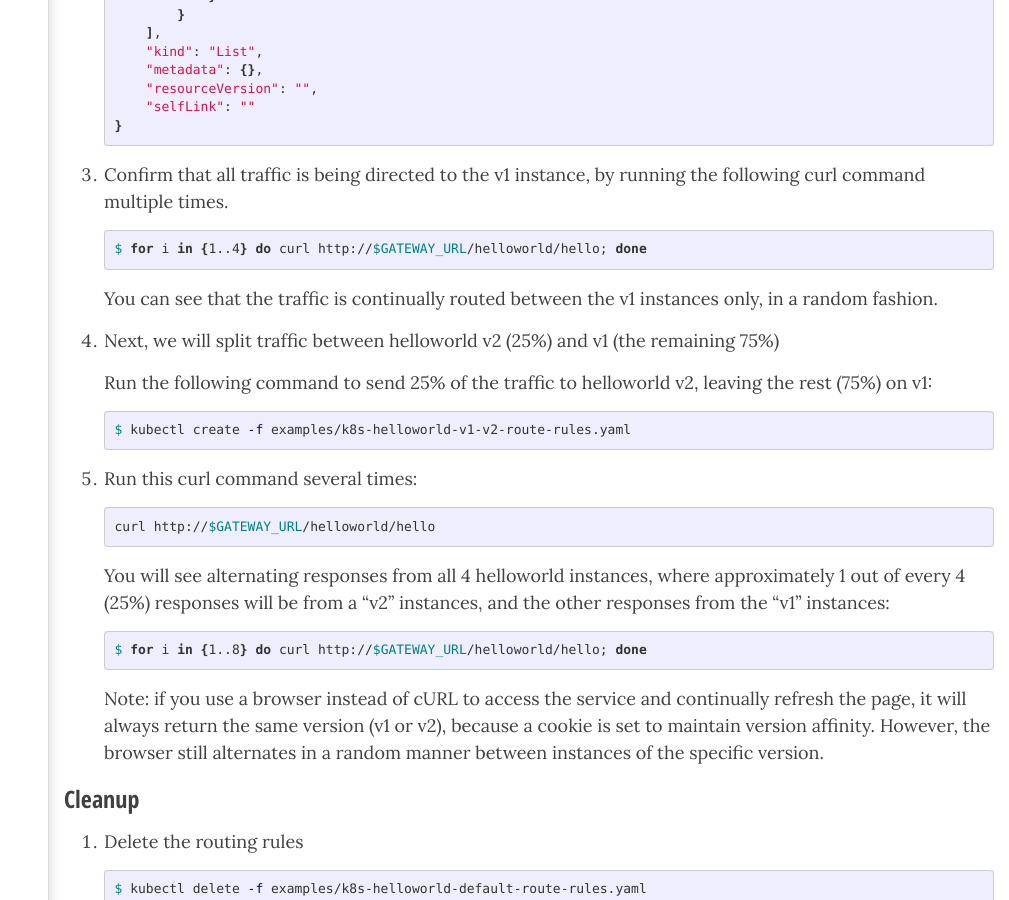
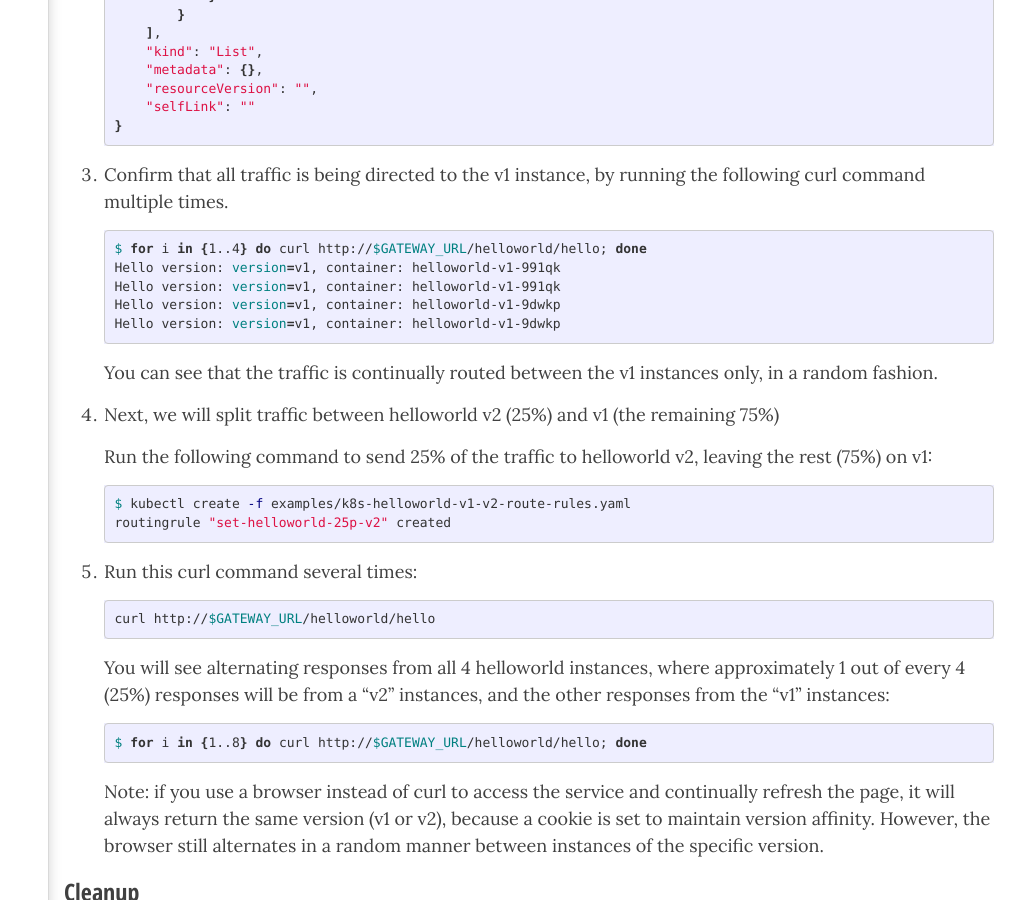
Before and after one commit to amalgam8/amalgam8.github.io, a Jekyll site: the page built from _docs/4-kubernetes/2-helloworld.md, in a window 1280 px wide and 900 px high, scrolled down 2220 px. Shown: the whole window, without its empty margins (271-1280 px from the left). Built offline with Jekyll 4.4.1, drawn with Linux system fonts in a browser that asks for light colours; nearby versions of some CDN libraries; some of the changed text lies outside the part shown.

Commit message:
v1 default works - updated docs to reflect output

````diff
--- a/_docs/4-kubernetes/2-helloworld.md
+++ b/_docs/4-kubernetes/2-helloworld.md
@@ -74,7 +74,7 @@ Please refer to [helloworld](/docs/demo-helloworld.html) for a detailed descript
 
    ```bash
    $ kubectl create -f examples/k8s-helloworld-default-route-rules.yaml
-   routingrule "set-helloworld-v1-default" created
+   routingrule "set-helloworld-default-v1" created
    ```
 
 1. We can confirm the rule is set by running the following command and confirming that `Status.state` is set to `valid`:
@@ -82,7 +82,7 @@ Please refer to [helloworld](/docs/demo-helloworld.html) for a detailed descript
    ```bash
    $ kubectl get routingrule
    NAME                        KIND
-   set-helloworld-v1-default   RoutingRule.v1.amalgam8.io
+   set-helloworld-default-v1   RoutingRule.v1.amalgam8.io
    $ kubectl get routingrule -o json
    {
        "apiVersion": "v1",
@@ -100,7 +100,7 @@ Please refer to [helloworld](/docs/demo-helloworld.html) for a detailed descript
                },
                "spec": {
                    "destination": "helloworld",
-                   "id": "set-helloworld-v1-default",
+                   "id": "set-helloworld-default-v1",
                    "priority": 1,
                    "route": {
                        "backends": [
@@ -128,6 +128,10 @@ Please refer to [helloworld](/docs/demo-helloworld.html) for a detailed descript
 
    ```bash
    $ for i in {1..4} do curl http://$GATEWAY_URL/helloworld/hello; done
+   Hello version: version=v1, container: helloworld-v1-991qk
+   Hello version: version=v1, container: helloworld-v1-991qk
+   Hello version: version=v1, container: helloworld-v1-9dwkp
+   Hello version: version=v1, container: helloworld-v1-9dwkp
    ```
 
    You can see that the traffic is continually routed between the v1 instances only, in a random fashion.
@@ -138,6 +142,7 @@ Please refer to [helloworld](/docs/demo-helloworld.html) for a detailed descript
 
    ```bash
    $ kubectl create -f examples/k8s-helloworld-v1-v2-route-rules.yaml
+   routingrule "set-helloworld-25p-v2" created
    ```
 
 1. Run this curl command several times:
@@ -153,7 +158,7 @@ Please refer to [helloworld](/docs/demo-helloworld.html) for a detailed descript
    $ for i in {1..8} do curl http://$GATEWAY_URL/helloworld/hello; done
    ```
 
-   Note: if you use a browser instead of cURL to access the service and continually refresh the page,
+   Note: if you use a browser instead of curl to access the service and continually refresh the page,
    it will always return the same version (v1 or v2), because a cookie is set to maintain version affinity.
    However, the browser still alternates in a random manner between instances of the specific version.
 
@@ -165,6 +170,7 @@ Please refer to [helloworld](/docs/demo-helloworld.html) for a detailed descript
    $ kubectl delete -f examples/k8s-helloworld-default-route-rules.yaml
    routingrule "set-helloworld-v1-default" deleted
    $ kubectl delete -f examples/k8s-helloworld-v1-v2-route-rules.yaml
+   routingrule "set-helloworld-25p-v2" deleted
    ```
 
 1. Terminate the application pods
````
